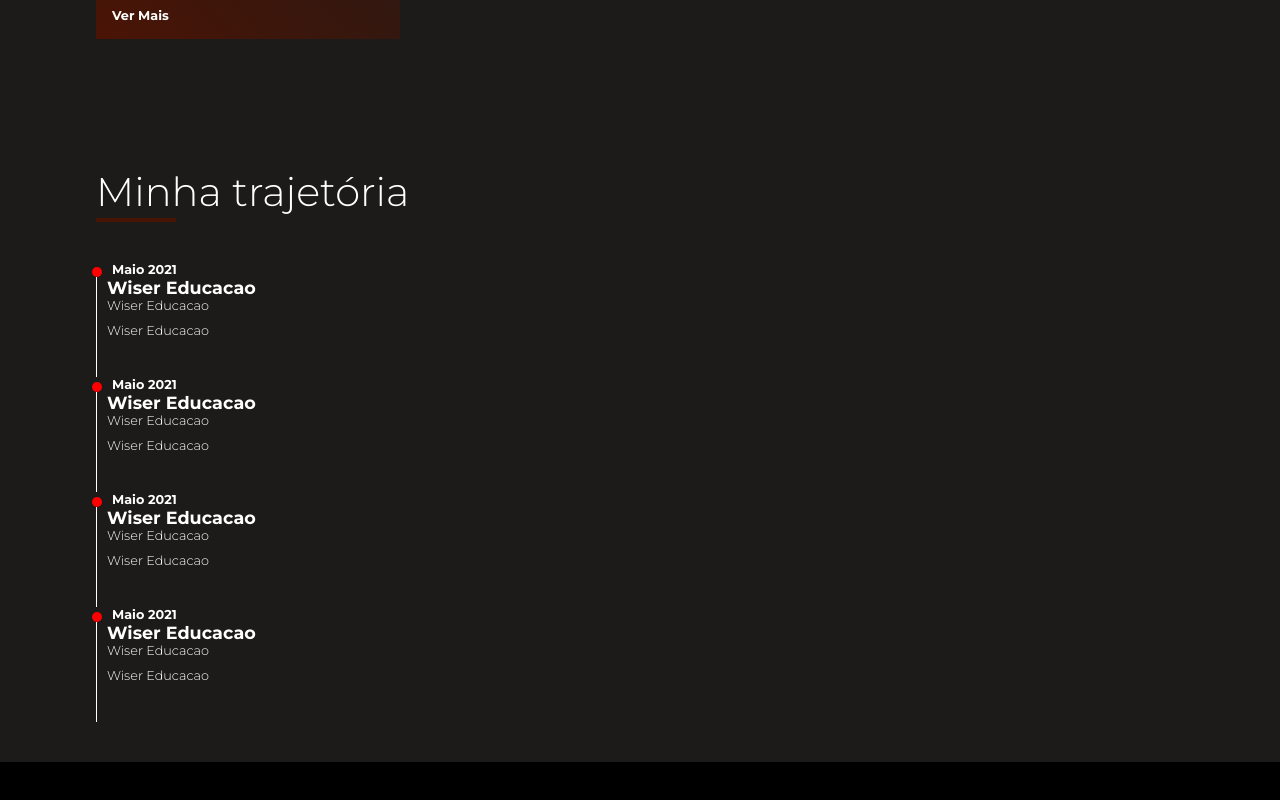
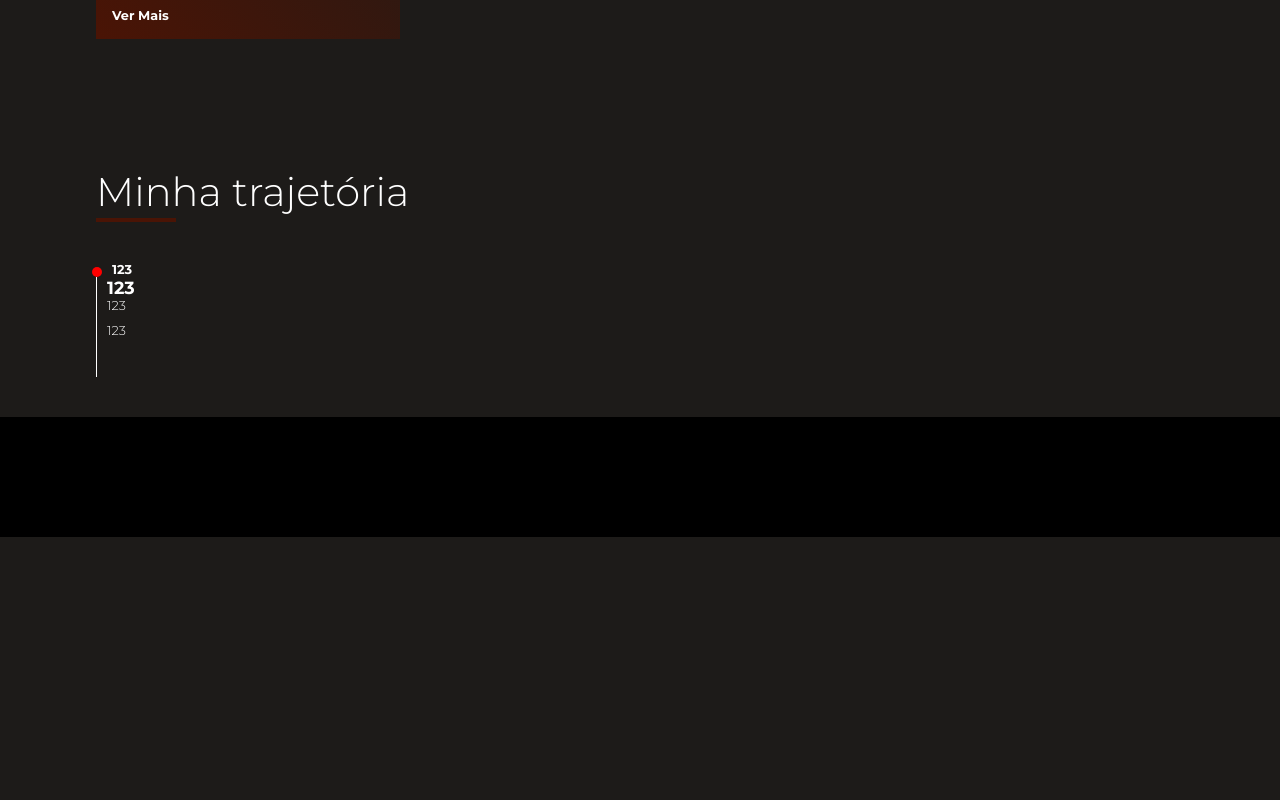
Before and after one commit to brunoAlbuquerque1/brunoalbuquerque.dev, a Next.js app: page / in a window 1280 px wide. Shown: the part 2210-3010 px from the top of the page. After the commit the page ends 2747 px from the top, so only its background shows below. Built offline with nearby package versions, Linux system fonts and the light colour scheme.

Commit message:
fix: tipagem da experiencia

```diff
--- a/src/components/Experiences/experiences.tsx
+++ b/src/components/Experiences/experiences.tsx
@@ -9,10 +9,7 @@
     <Container>
         <TitleSection title="Minha trajetória" />
 
-    <Item/>
-    <Item/>
-    <Item/>
-    <Item/>
+      <Item data='123' nameCompany='123'  office='123' description='123'/>
 
     </Container>
 
--- a/src/components/Experiences/item.tsx
+++ b/src/components/Experiences/item.tsx
@@ -2,29 +2,30 @@
 import avatar from '../../assets/picwish.png';
 import { Line,PointTitle,Point,ContTitleExperience,ContDescExperience } from  './styles'
 interface ItemProps {
-  nameTecnology: string;
-  fade:string
+  data: string;
+  nameCompany:string
+  office:string
+  description:string
 }
 
-function Item({ nameTecnology, fade }: ItemProps) {
+function Item({ data, nameCompany ,office,description}: ItemProps) {
   return (
     <div >
     <PointTitle>
 
         <Point />
             <ContTitleExperience>
-                <h1>Maio 2021</h1>
+                <h1>{data}</h1>
             </ContTitleExperience>
     </PointTitle>
-
 
     <div style={{flexDirection:'row',display:'flex'}}>
 
     <Line />
         <ContDescExperience>
-                    <h1>Wiser Educacao</h1>
-                    <h2>Wiser Educacao</h2>
-                    <h3>Wiser Educacao</h3>
+                    <h1>{nameCompany}</h1>
+                    <h2>{office}</h2>
+                    <h3>{description}</h3>
         </ContDescExperience>
     {/* <div >
     <div style={{}}>
```
